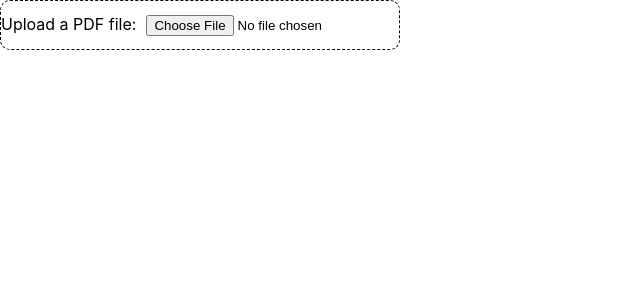
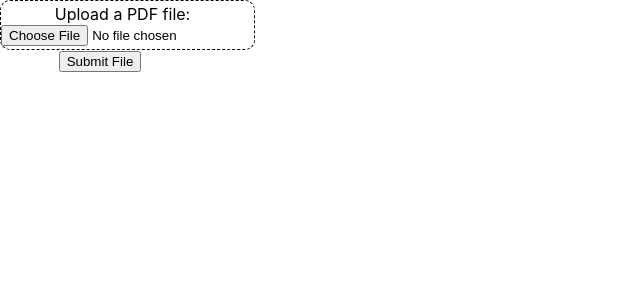
Before and after one commit to Bipin2020100/Codefest2024-warriors, a React (Create React App) app: page / in a window 1280 px wide. Shown: the top 300 px of the page, without its empty margins (0-640 px from the left). Built offline with nearby package versions, Linux system fonts and the light colour scheme.

Commit message:
add pdfreader component

```diff
--- a/src/App.css
+++ b/src/App.css
@@ -48,3 +48,8 @@
     margin-right: 10px;
   }
 }
+
+.file-upload-form {
+  width: 200px;
+  justify-content: start;
+}
--- a/src/App.tsx
+++ b/src/App.tsx
@@ -2,11 +2,12 @@ import React from 'react';
 import logo from './logo.svg';
 import './App.css';
 import { FileUpload } from './components/FileUpload/FileUpload';
+import { PDFReader } from './components/PDFReader/PDFReader';
 
 function App() {
   return (
     <div className="App">
-      <FileUpload />
+      <PDFReader />
     </div>
   );
 }
--- a/src/components/FileUpload/FileUpload.tsx
+++ b/src/components/FileUpload/FileUpload.tsx
@@ -1,10 +1,11 @@
 import { observer } from "mobx-react";
 import React, { useRef } from "react";
-import { FileUploadVM } from "./FileUploadVM";
+import { FileUploadVM, IFileUploadProps } from "./FileUploadVM";
 
-export const FileUpload = observer(() => {
-  const vm = useRef(new FileUploadVM()).current;
+export const FileUpload = observer((props: IFileUploadProps) => {
+  const vm = useRef(new FileUploadVM(props)).current;
   return (
+    <form className="file-upload-form" onSubmit={vm.handleSubmit}>
       <div className="file-up-area">
         <label className="file-label" htmlFor="file-upload">
           Upload a PDF file:
@@ -17,5 +18,7 @@ export const FileUpload = observer(() => {
           onChange={vm.handleFileChange}
         />
       </div>
+      <button type="submit">Submit File</button>
+    </form>
   );
 });
--- a/src/components/FileUpload/FileUploadVM.ts
+++ b/src/components/FileUpload/FileUploadVM.ts
@@ -1,14 +1,32 @@
 import { isObservable, makeAutoObservable } from "mobx"
 
+export interface IFileUploadProps {
+    fileCallback: (file: any) => void;
+}
+
+// Just the form for uploading files
 export class FileUploadVM {
     pdfFile: any = undefined;
-
-    constructor() {
+    props: IFileUploadProps;
+    constructor(props: IFileUploadProps) {
         makeAutoObservable(this, {}, { autoBind: true })
         console.log(isObservable(this))
+        this.props = props;
     }
 
     handleFileChange(event: any) {
         this.pdfFile = event.target.files[0];
     }
+
+    handleSubmit(event: any) {
+        event.stopPropagation();
+        event.preventDefault();
+        if (this.pdfFile === undefined) {
+            console.log('No File Submitted')
+        }
+        else {
+            console.log(`submitted file - ${this.pdfFile.name}`);
+            this.props.fileCallback(this.pdfFile);
+        }
+    }
 }
--- /dev/null
+++ b/src/components/PDFReader/PDFReader.tsx
@@ -0,0 +1,16 @@
+import { observer } from 'mobx-react';
+import React, { useRef } from 'react';
+import { FileUpload } from '../FileUpload/FileUpload';
+import {PDFReaderVM} from './PDFReaderVM'
+
+
+const PDFReaderComponent = () => {
+    const vm = useRef(new PDFReaderVM).current;
+    return(
+        <div>
+            <FileUpload fileCallback={vm.fileSubmitCallback}/>
+        </div>
+    )
+}
+
+export const PDFReader = observer(PDFReaderComponent);
--- /dev/null
+++ b/src/components/PDFReader/PDFReaderVM.ts
@@ -0,0 +1,15 @@
+import { makeAutoObservable } from "mobx";
+
+// PDF manipulation here
+export class PDFReaderVM {
+
+    pdfFile: any;
+
+    constructor() {
+        makeAutoObservable(this, {}, { autoBind: true })
+    }
+
+    fileSubmitCallback(file: any) {
+        console.log('file Submit Callback with file: ', file.name);
+    }
+}
```
Lines whose indentation alone changed are shown as unchanged.
